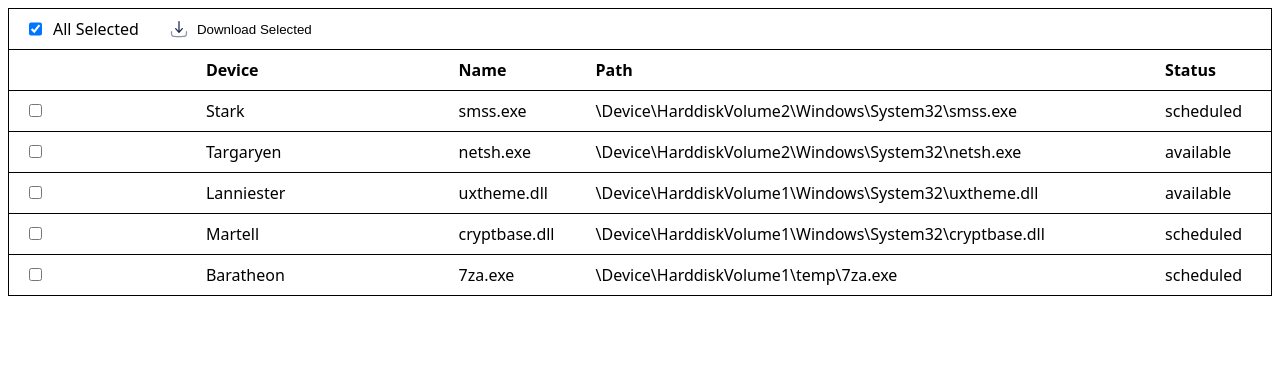
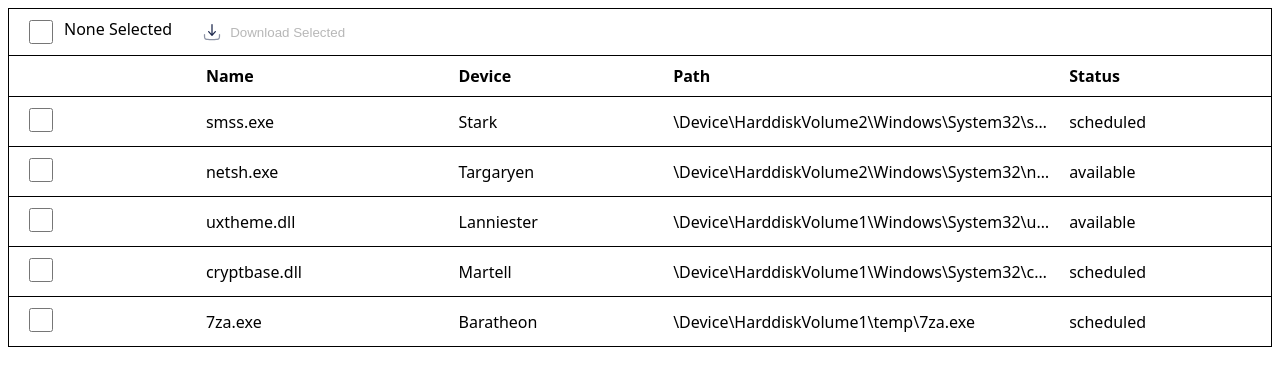
Before and after one commit to nimish-kumar/zania-assignment, a React (Vite) app: page / in a window 1280 px wide. Shown: the top 386 px of the page. Built offline with nearby package versions, Linux system fonts and the light colour scheme.

Commit message:
Fixed Datagrid

```diff
--- a/src/App.tsx
+++ b/src/App.tsx
@@ -1,20 +1,29 @@
 import { Table } from "./components/DataGrid/Datagrid";
-import { TRANSFORMED_DATA } from "./data";
+import { SAMPLE_DATA, TRANSFORMED_DATA } from "./data";
 function App() {
   return (
     <>
       <Table
         hasSelectRow
         headers={{
-          checked: {
-            label: null,
-          },
           name: { label: "Name" },
           device: { label: "Device" },
-          path: { label: "Path" },
+          path: {
+            label: "Path",
+            style: {
+              maxWidth: "10rem",
+              overflow: "hidden",
+              textOverflow: "ellipsis",
+              whiteSpace: "nowrap",
+            },
+          },
           status: { label: "Status" },
         }}
         data={TRANSFORMED_DATA}
+        availableItemsCount={
+          SAMPLE_DATA.filter((d) => d.status === "available").length
+        }
+        itemsCount={SAMPLE_DATA.length}
       />
     </>
   );
--- /dev/null
+++ b/src/components/Checkbox/Checkbox.module.css
@@ -0,0 +1,5 @@
+.checkbox {
+  width: 1.5rem;
+  height: 1.5rem;
+  cursor: pointer;
+}
--- a/src/components/Checkbox/Checkbox.tsx
+++ b/src/components/Checkbox/Checkbox.tsx
@@ -1,31 +1,25 @@
-import { useEffect, useRef, useState } from "react";
+import { useEffect, useRef } from "react";
+import styles from "./Checkbox.module.css";
+import { HTMLCheckboxElement, IProps } from "./Checkbox.types";
 
-import { CheckboxStatus } from "./constants";
-import { CheckboxStatusTypes, HTMLCheckboxElement, IProps } from "./Checkbox.types";
-
-export function Checkbox({ status }: IProps) {
+export function Checkbox({ handleChange, checked }: IProps) {
   const checkboxRef = useRef<HTMLCheckboxElement>(null);
-
   useEffect(() => {
     if (checkboxRef.current)
-      checkboxRef.current.indeterminate =
-        status === CheckboxStatus.INTERMEDIATE;
-  }, [status]);
-
-  const [checkboxStatus, setCheckboxStatus] = useState<CheckboxStatusTypes>(
-    status ?? CheckboxStatus.UNCHECKED
-  );
+      checkboxRef.current.indeterminate = checked === null;
+  }, [checked]);
 
   return (
     <input
       type="checkbox"
       ref={checkboxRef}
-      checked={checkboxStatus === CheckboxStatus.CHECKED}
-      onChange={(e) =>
-        setCheckboxStatus(
-          e.target.checked ? CheckboxStatus.CHECKED : CheckboxStatus.UNCHECKED
-        )
-      }
+      checked={Boolean(checked)}
+      onChange={(e) => {
+        if (handleChange) {
+          handleChange(e.target.checked);
+        }
+      }}
+      className={styles.checkbox}
     />
   );
 }
--- a/src/components/Checkbox/constants.ts
+++ /dev/null
@@ -1,5 +0,0 @@
-export const CheckboxStatus = {
-  CHECKED: "CHECKED",
-  UNCHECKED: "UNCHECKED",
-  INTERMEDIATE: "INTERMEDIATE",
-} as const;
--- a/src/components/Checkbox/index.ts
+++ b/src/components/Checkbox/index.ts
@@ -1,3 +1,2 @@
 export { Checkbox } from "./Checkbox";
-export type { CheckboxStatusTypes } from "./Checkbox.types";
-export { CheckboxStatus } from "./constants";
+export type { CheckboxStateTypes } from "./Checkbox.types";
--- a/src/components/DataGrid/Datagrid.tsx
+++ b/src/components/DataGrid/Datagrid.tsx
@@ -1,59 +1,136 @@
-import { createContext, memo, useMemo, useReducer } from "react";
+import {
+  createContext,
+  memo,
+  useCallback,
+  useContext,
+  useEffect,
+  useMemo,
+  useReducer,
+  useState,
+} from "react";
 import DownloadIcon from "../../../assets/download.svg";
-import { Checkbox, CheckboxStatus } from "../Checkbox";
+import { Checkbox } from "../Checkbox";
 import styles from "./Datagrid.module.css";
 import {
   IDataGridRowProps,
   IProps,
-  TableActions,
+  StatusType,
   TableContextProps,
-  TableStateType,
 } from "./Datagrid.types";
-import { TableActionsTypes } from "./constants";
 
-function DataGridRow({ rowData, hasSelectRow }: IDataGridRowProps) {
-  const memoizedRowData = useMemo(() => rowData, [rowData]);
+import { Status, TableActionsTypes } from "./constants";
+import { tableReducer } from "./reducer";
+import { store } from "./store";
+
+function DataGridRow({
+  rowData,
+  hasSelectRow,
+  styles,
+  headers,
+}: IDataGridRowProps) {
+  const { dispatch, state } = useContext(TableContext);
+  const [checkboxState, setCheckboxState] = useState<boolean>(false);
+  useEffect(() => {
+    if (state.allSelected) {
+      setCheckboxState(true);
+    } else if (state.allSelected === false) {
+      setCheckboxState(false);
+    }
+  }, [state.allSelected]);
+
+  const checkboxChangeHandler = useCallback(
+    (state: boolean | null, value: string | null) => {
+      setCheckboxState(Boolean(state));
+      if (
+        [Status.available, Status.scheduled].findIndex((d) => d === value) !==
+        -1
+      ) {
+        if (state) {
+          return dispatch({
+            type: "INC_SELECTED_COUNT",
+            payload: value as StatusType,
+          });
+        }
+        return dispatch({
+          type: "DEC_SELECTED_COUNT",
+          payload: value as StatusType,
+        });
+      }
+    },
+    [dispatch]
+  );
+
+  const memoizedRowData = useMemo(() => {
+    const row = { ...rowData };
+    if (hasSelectRow) {
+      row["checkbox"] = {
+        value: rowData.status?.value ?? "scheduled",
+        renderData: ({ value }) => (
+          <Checkbox
+            checked={checkboxState}
+            handleChange={(state) => {
+              checkboxChangeHandler(Boolean(state), value);
+            }}
+          />
+        ),
+      };
+    }
+    const rowMapping = Object.entries(row);
+
+    const rTemp = headers.map((h) => ({
+      key: h,
+      ...(rowMapping.find(([k]) => k === h)?.[1] ?? {
+        value: null,
+        renderData: () => null,
+      }),
+    }));
+    return rTemp;
+  }, [checkboxChangeHandler, checkboxState, hasSelectRow, headers, rowData]);
+
   return (
     <tr>
-      {hasSelectRow && (
-        <td>
-          <Checkbox />
-        </td>
-      )}
-      {Object.entries(memoizedRowData)
-        .sort(([k1], [k2]) => k1.localeCompare(k2))
-        .map(([key, d]) => (
-          <td key={key}>
-            {d?.renderData ? d?.renderData({ value: d.value }) : d?.value}
+      {memoizedRowData.map(({ key, value, renderData }) => {
+        return (
+          <td key={key} style={styles[key]}>
+            {renderData ? renderData({ value }) : value}
           </td>
-        ))}
+        );
+      })}
     </tr>
   );
 }
 
 const MemoizedDataRow = memo(DataGridRow);
 
-export function DataGrid({ data, headers, hasSelectRow }: IProps) {
-  const headersWithKeys = useMemo(
-    () =>
-      Object.entries(headers)
-        .sort(([k1], [k2]) => k1.localeCompare(k2))
-        .map(([key, { label, style }]) => ({
-          key,
-          label,
-          style,
-        })),
-    [headers]
-  );
+export function DataGrid({
+  data,
+  headers,
+  hasSelectRow,
+}: Omit<IProps, "availableItemsCount" | "itemsCount">) {
+  const headersWithKeys = useMemo(() => {
+    let hTemp;
+    if (hasSelectRow)
+      hTemp = [
+        { key: "checkbox", label: null, style: undefined },
+        ...Object.entries(headers).map(([key, value]) => ({ key, ...value })),
+      ];
+    return hTemp as {
+      label: string | null;
+      style?: React.CSSProperties;
+      key: string;
+    }[];
+  }, [hasSelectRow, headers]);
+
+  const stylesObj: Record<string, React.CSSProperties> = {};
+  headersWithKeys.forEach((d) => {
+    stylesObj[d.key] = d.style ?? {};
+  });
   return (
     <table className={styles.datagrid}>
-      {/* {headersWithKeys.map((header) => (
-        <col style={header.style} key={header.key} />
-      ))} */}
       <thead>
         <tr key="headers">
           {headersWithKeys.map((header) => (
-            <th scope="col" style={header.style} key={header.key}>
+            <th scope="col" key={header.key}>
               {header.label}
             </th>
           ))}
@@ -62,9 +139,11 @@ export function DataGrid({ data, headers, hasSelectRow }: IProps) {
       <tbody>
         {data.map((row, idx) => (
           <MemoizedDataRow
+            headers={headersWithKeys.map((d) => d.key)}
             rowData={row}
             hasSelectRow={hasSelectRow}
             key={idx}
+            styles={stylesObj}
           />
         ))}
       </tbody>
@@ -72,60 +151,60 @@ export function DataGrid({ data, headers, hasSelectRow }: IProps) {
   );
 }
 
-const initialState: TableStateType = {
-  availableItemsCount: 3,
-  selectedAvailableItemsCount: 3,
-};
+const TableContext = createContext<TableContextProps>({
+  state: store,
+  dispatch: () => null,
+});
 
-const TableContext = createContext<TableContextProps | undefined>(undefined);
+function HeadRow() {
+  const {
+    state: {
+      selectedAvailableItemsCount,
+      availableItemsCount,
+      itemsCount,
+      selectedItemsCount,
+      allSelected,
+    },
+    dispatch,
+  } = useContext(TableContext);
 
-function tableReducer(
-  state: TableStateType,
-  action: TableActions
-): TableStateType {
-  switch (action.type) {
-    case TableActionsTypes.SET_AVAILABLE_COUNT:
-      return {
-        ...state,
-        availableItemsCount: action.payload,
-      };
-    case TableActionsTypes.SET_SELECTED_AVAILABLE_COUNT:
-      return {
-        ...state,
-        availableItemsCount: action.payload,
-      };
-    default:
-      return state;
-  }
-}
+  const isDownloadButtonEnabled = useMemo(
+    () =>
+      selectedAvailableItemsCount > 0 &&
+      selectedAvailableItemsCount === availableItemsCount,
+    [availableItemsCount, selectedAvailableItemsCount]
+  );
 
-function SelectAllRow({
-  availableItemsCount,
-  selectedAvailableItemsCount,
-}: {
-  selectedAvailableItemsCount: number;
-  availableItemsCount: number;
-}) {
-  function getselectedAvailableItemsCountLabel() {
-    if (selectedAvailableItemsCount == 0)
-      return { label: "None Selected", status: CheckboxStatus.UNCHECKED };
-    if (
-      selectedAvailableItemsCount > 0 &&
-      selectedAvailableItemsCount === availableItemsCount
-    )
-      return { label: "All Selected", status: CheckboxStatus.CHECKED };
-    return { label: "Some Selected", status: CheckboxStatus.INTERMEDIATE };
-  }
+  const label = useMemo(() => {
+    if (allSelected) return "All Selected";
+    if (allSelected === null) return "Some Selected";
+    return "None Selected";
+  }, [allSelected]);
 
-  const { status, label } = getselectedAvailableItemsCountLabel();
+  useEffect(() => {
+    if (selectedItemsCount > 0 && selectedItemsCount === itemsCount) {
+      dispatch({ type: TableActionsTypes.ALL_SELECTED, payload: true });
+    } else if (selectedItemsCount === 0) {
+      dispatch({ type: TableActionsTypes.ALL_SELECTED, payload: false });
+    } else dispatch({ type: TableActionsTypes.ALL_SELECTED, payload: null });
+  }, [dispatch, itemsCount, selectedItemsCount]);
+
   return (
     <div className={styles.selectAllRow}>
       <div className={styles.checkboxContainer}>
-        <Checkbox status={status} />
+        <Checkbox
+          checked={allSelected}
+          handleChange={(state) => {
+            dispatch({
+              type: TableActionsTypes.ALL_SELECTED,
+              payload: state,
+            });
+          }}
+        />
         <span>{label}</span>
       </div>
       <button
-        disabled={!(status === CheckboxStatus.CHECKED)}
+        disabled={!isDownloadButtonEnabled}
         className={styles.downloadBtn}
       >
         <img src={DownloadIcon} alt="Download Icon" height={20} width={20} />
@@ -135,16 +214,40 @@ function SelectAllRow({
   );
 }
 
-export function Table({ headers, data, hasSelectRow }: IProps) {
-  const [state, dispatch] = useReducer(tableReducer, initialState);
+export function Table({
+  headers,
+  data,
+  hasSelectRow,
+  availableItemsCount,
+  itemsCount,
+}: IProps) {
+  const [state, dispatch] = useReducer(tableReducer, store);
+
+  useEffect(() => {
+    dispatch({
+      type: TableActionsTypes.SET_AVAILABLE_COUNT,
+      payload: availableItemsCount,
+    });
+  }, [availableItemsCount]);
+
+  useEffect(() => {
+    dispatch({
+      type: TableActionsTypes.SET_COUNT,
+      payload: itemsCount,
+    });
+  }, [itemsCount]);
+
+  const contextValues = useMemo(
+    () => ({
+      state,
+      dispatch,
+    }),
+    [state]
+  );
+  console.log("State: ", state);
   return (
-    <TableContext.Provider value={{ state, dispatch }}>
-      {hasSelectRow && (
-        <SelectAllRow
-          availableItemsCount={state.availableItemsCount}
-          selectedAvailableItemsCount={state.selectedAvailableItemsCount}
-        />
-      )}
+    <TableContext.Provider value={contextValues}>
+      {hasSelectRow && <HeadRow />}
       <DataGrid headers={headers} data={data} hasSelectRow={hasSelectRow} />
     </TableContext.Provider>
   );
--- /dev/null
+++ b/src/components/DataGrid/reducer.ts
@@ -0,0 +1,63 @@
+import { TableActionsTypes } from "./constants";
+import { TableActions, TableStateType } from "./Datagrid.types";
+
+export function tableReducer(
+  state: TableStateType,
+  action: TableActions
+): TableStateType {
+  switch (action.type) {
+    case TableActionsTypes.SET_AVAILABLE_COUNT:
+      return {
+        ...state,
+        availableItemsCount: action.payload,
+      };
+    case TableActionsTypes.SET_COUNT:
+      return {
+        ...state,
+        itemsCount: action.payload,
+      };
+    case TableActionsTypes.INC_SELECTED_COUNT:
+      return {
+        ...state,
+        selectedItemsCount: state.selectedItemsCount + 1,
+        selectedAvailableItemsCount:
+          action.payload === "available"
+            ? state.selectedAvailableItemsCount + 1 >= state.availableItemsCount
+              ? state.availableItemsCount
+              : state.selectedAvailableItemsCount + 1
+            : state.selectedAvailableItemsCount,
+      };
+    case TableActionsTypes.DEC_SELECTED_COUNT:
+      return {
+        ...state,
+        selectedItemsCount: state.selectedItemsCount - 1,
+        selectedAvailableItemsCount:
+          action.payload === "available"
+            ? state.selectedAvailableItemsCount - 1 <= 0
+              ? 0
+              : state.selectedAvailableItemsCount - 1
+            : state.selectedAvailableItemsCount,
+      };
+    case TableActionsTypes.ALL_SELECTED:
+      if (action.payload)
+        return {
+          ...state,
+          selectedAvailableItemsCount: state.availableItemsCount,
+          selectedItemsCount: state.itemsCount,
+          allSelected: true,
+        };
+      if (action.payload === false)
+        return {
+          ...state,
+          selectedAvailableItemsCount: 0,
+          selectedItemsCount: 0,
+          allSelected: false,
+        };
+      return {
+        ...state,
+        allSelected: null,
+      };
+    default:
+      return state;
+  }
+}
--- /dev/null
+++ b/src/components/DataGrid/store.ts
@@ -0,0 +1,9 @@
+import { TableStateType } from "./Datagrid.types";
+
+export const store: TableStateType = {
+  availableItemsCount: 0,
+  selectedAvailableItemsCount: 0,
+  itemsCount: 0,
+  selectedItemsCount: 0,
+  allSelected: false,
+};
--- a/src/data.ts
+++ b/src/data.ts
@@ -1,10 +1,11 @@
 import { IData, ISampleData } from "./components/DataGrid/Datagrid.types";
 import data from "./data.json";
 
-const SAMPLE_DATA = data as ISampleData[];
+export const SAMPLE_DATA = data as ISampleData[];
 
 export const TRANSFORMED_DATA = SAMPLE_DATA.map((d) => {
   const row: IData<ISampleData> = {
+    checkbox: null,
     device: null,
     name: null,
     path: null,
@@ -12,13 +13,10 @@ export const TRANSFORMED_DATA = SAMPLE_DATA.map((d) => {
   };
 
   Object.entries(d).forEach(([key, value]) => {
-    const v = value as string | null;
+    const v = value;
     row[key as keyof ISampleData] = {
       value: v,
     };
   });
   return row;
 });
-
-
-export default SAMPLE_DATA;
```
Also changed, not shown: src/components/Checkbox/Checkbox.types.d.ts (+7 -4 lines), src/components/DataGrid/Datagrid.types.d.ts (+34 -7 lines), src/components/DataGrid/constants.ts (+11 -1 lines).
